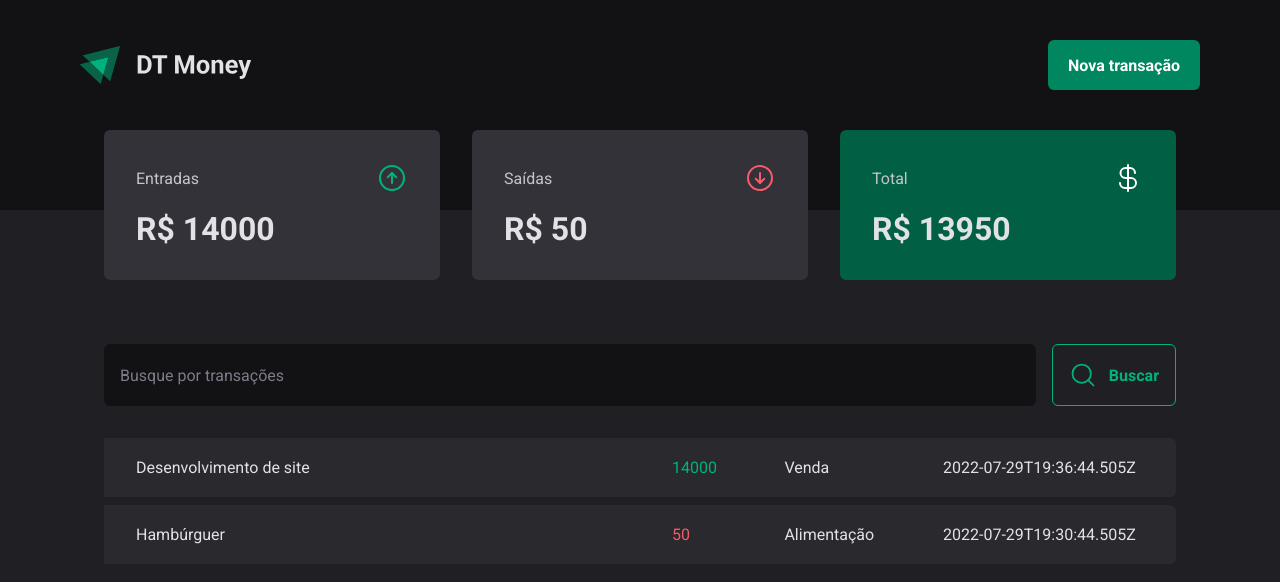
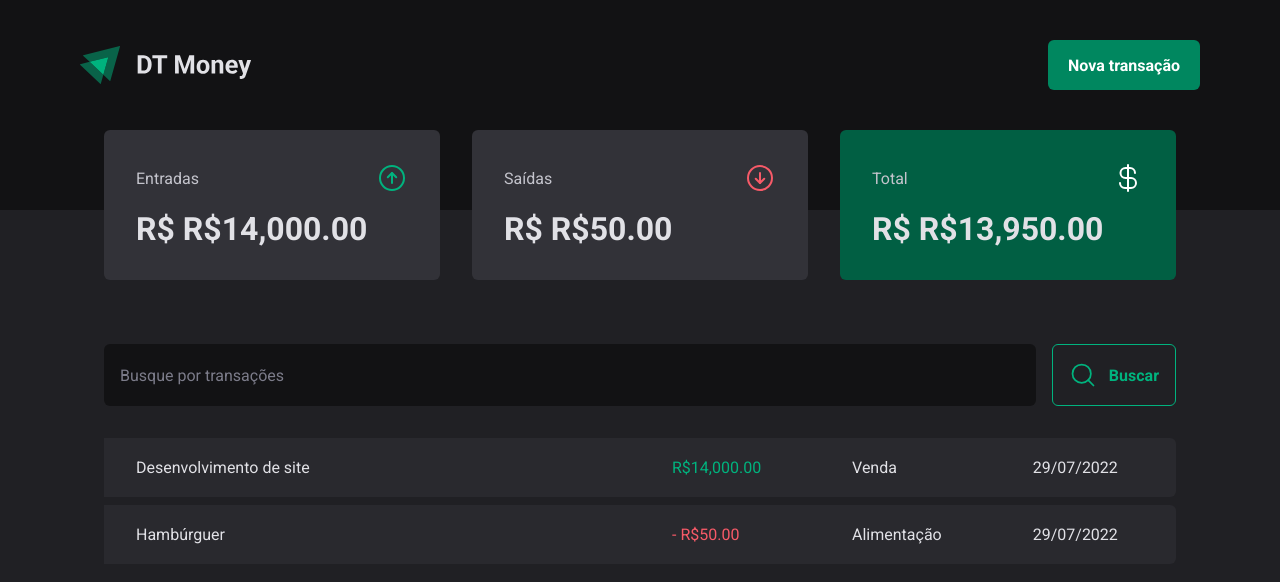
Before and after one commit to naelstudytable/rs-ignite-reactjs, a React (Vite) app in the folder projeto03/: page / in a window 1280 px wide. Shown: the top 582 px of the page. Built offline with nearby package versions, Linux system fonts and the light colour scheme; data requests are answered from the project's data file.

Commit message:
build(projeto03|Conexão com a API): Formatando valores

```diff
--- a/projeto03/src/components/Summary/index.tsx
+++ b/projeto03/src/components/Summary/index.tsx
@@ -1,6 +1,7 @@
 import { ArrowCircleDown, ArrowCircleUp, CurrencyDollar } from "phosphor-react";
 import { useContext } from "react";
 import { TransactionsContext } from "../../contexts/TransactionsContent";
+import { priceFormatter } from "../../utils/formatter";
 import { SummaryCard, SummaryContainer } from "./styles";
 
 
@@ -27,7 +28,7 @@
                     <ArrowCircleUp size={32} color="#00b37e" />
                 </header>
 
-                <strong>R$ {summary.income}</strong>
+                <strong>R$ {priceFormatter.format(summary.income)}</strong>
             </SummaryCard>
 
             <SummaryCard>
@@ -36,7 +37,7 @@
                     <ArrowCircleDown size={32} color="#f75a68" />
                 </header>
 
-                <strong>R$ {summary.outcome}</strong>
+                <strong>R$ {priceFormatter.format(summary.outcome)}</strong>
             </SummaryCard>
 
             <SummaryCard variant="green">
@@ -45,7 +46,7 @@
                     <CurrencyDollar size={32} color="#fff" />
                 </header>
 
-                <strong>R$ {summary.total}</strong>
+                <strong>R$ {priceFormatter.format(summary.total)}</strong>
             </SummaryCard>
         </SummaryContainer>
     )
--- a/projeto03/src/pages/Transactions/index.tsx
+++ b/projeto03/src/pages/Transactions/index.tsx
@@ -3,6 +3,7 @@
 import { SearchForm } from "../../components/SearchForm";
 import { Summary } from "../../components/Summary";
 import { TransactionsContext } from "../../contexts/TransactionsContent";
+import { dateFormatter, priceFormatter } from "../../utils/formatter";
 import { PriceHighLight, TransactionsContainer, TransactionsTable } from "./styles";
 
 export function Transactions() {
@@ -23,11 +24,12 @@
                                     <td width="50%">{transaction.description}</td>
                                     <td>
                                         <PriceHighLight variant={transaction.type}>
-                                            {transaction.price}
+                                            {transaction.type === "outcome" && "- "}
+                                            {priceFormatter.format(transaction.price)}
                                         </PriceHighLight>
                                     </td>
                                     <td>{transaction.category}</td>
-                                    <td>{transaction.createdAt}</td>
+                                    <td>{dateFormatter.format(new Date(transaction.createdAt))}</td>
                                 </tr>
                             )
                         })}
--- /dev/null
+++ b/projeto03/src/utils/formatter.ts
@@ -0,0 +1,6 @@
+export const dateFormatter = new Intl.DateTimeFormat('pt-BR')
+
+export const priceFormatter = new Intl.NumberFormat('pr-BR', {
+    style: 'currency',
+    currency: 'BRL'
+})
```
